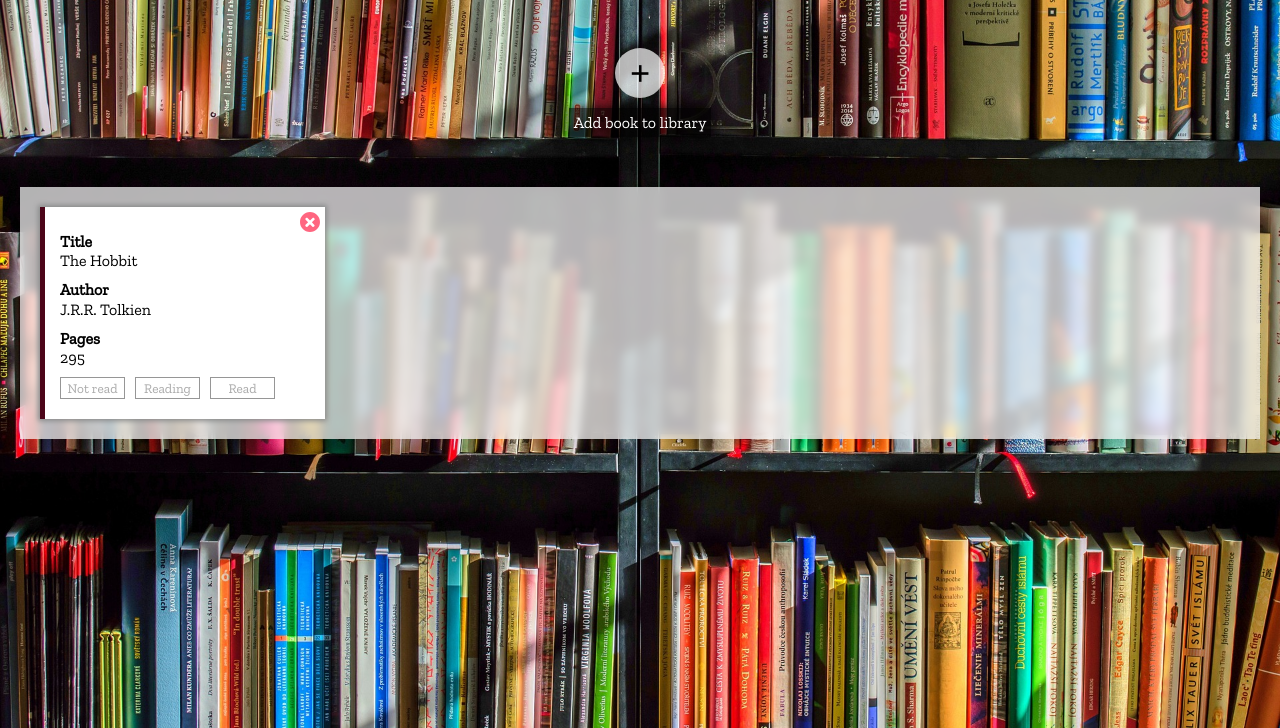
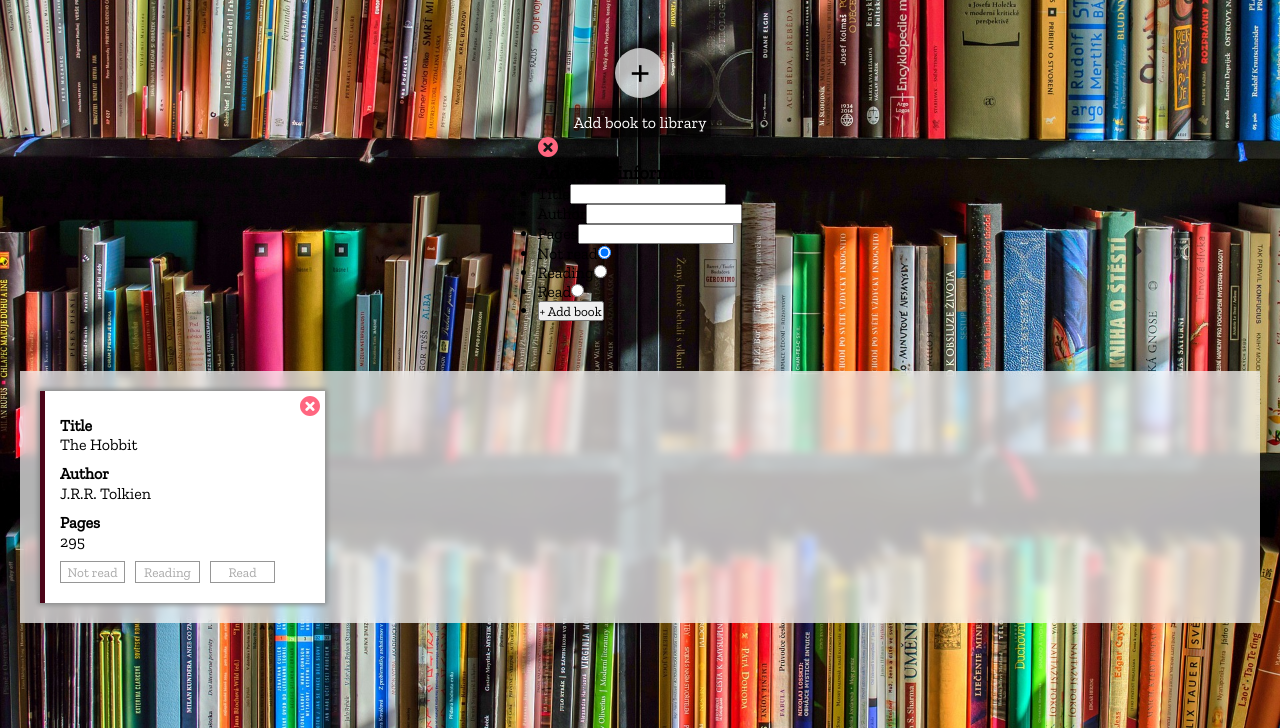
Before and after one commit to rasmushaislund/TOP-library, a plain HTML site: page index.html in a window 1280 px wide. Shown: the part 72-800 px from the top of the page. Drawn offline with nearby package versions, Linux system fonts and the light colour scheme.

Commit message:
Add modal for adding new book

```diff
--- a/index.html
+++ b/index.html
@@ -33,13 +33,63 @@
         <p class="para-add-book">Add book to library</p>
       </div>
     </header>
+    <div class="modal" id="add-book-modal">
+      <img
+        class="card-close"
+        src="./img/close.svg"
+        alt="icon for closing book card"
+      />
+      <h3 class="modal-header">Add book information</h3>
+      <form action="#" method="post">
+        <ul>
+          <li>
+            <label for="book-title">Title</label
+            ><input id="book-title" type="text" />
+          </li>
+          <li>
+            <label for="book-author">Author</label
+            ><input id="book-author" type="text" />
+          </li>
+          <li>
+            <label for="book-pages">Pages</label
+            ><input id="book-pages" type="number" />
+          </li>
+          <div class="book-status-container">
+            <li>
+              <label for="book-status-not-read">Not read</label
+              ><input
+                id="book-status-not-read"
+                name="book-status"
+                type="radio"
+                checked="checked"
+              />
+            </li>
+            <li>
+              <label for="book-status-reading">Reading</label
+              ><input
+                id="book-status-reading"
+                name="book-status"
+                type="radio"
+              />
+            </li>
+            <li>
+              <label for="book-status-read">Read</label
+              ><input id="book-status-read" name="book-status" type="radio" />
+            </li>
+          </div>
+          <li>
+            <button class="add-book-modal-btn" type="button">+ Add book</button>
+          </li>
+        </ul>
+      </form>
+    </div>
     <main>
       <div class="bookshelf">
         <div class="card">
           <img
             class="card-close"
             src="./img/close.svg"
-            alt="icon for closing book card"
+            alt="icon for closing"
           />
           <p class="card-header card-header1">Title</p>
           <p class="card-text card-text1">The Hobbit</p>
```
